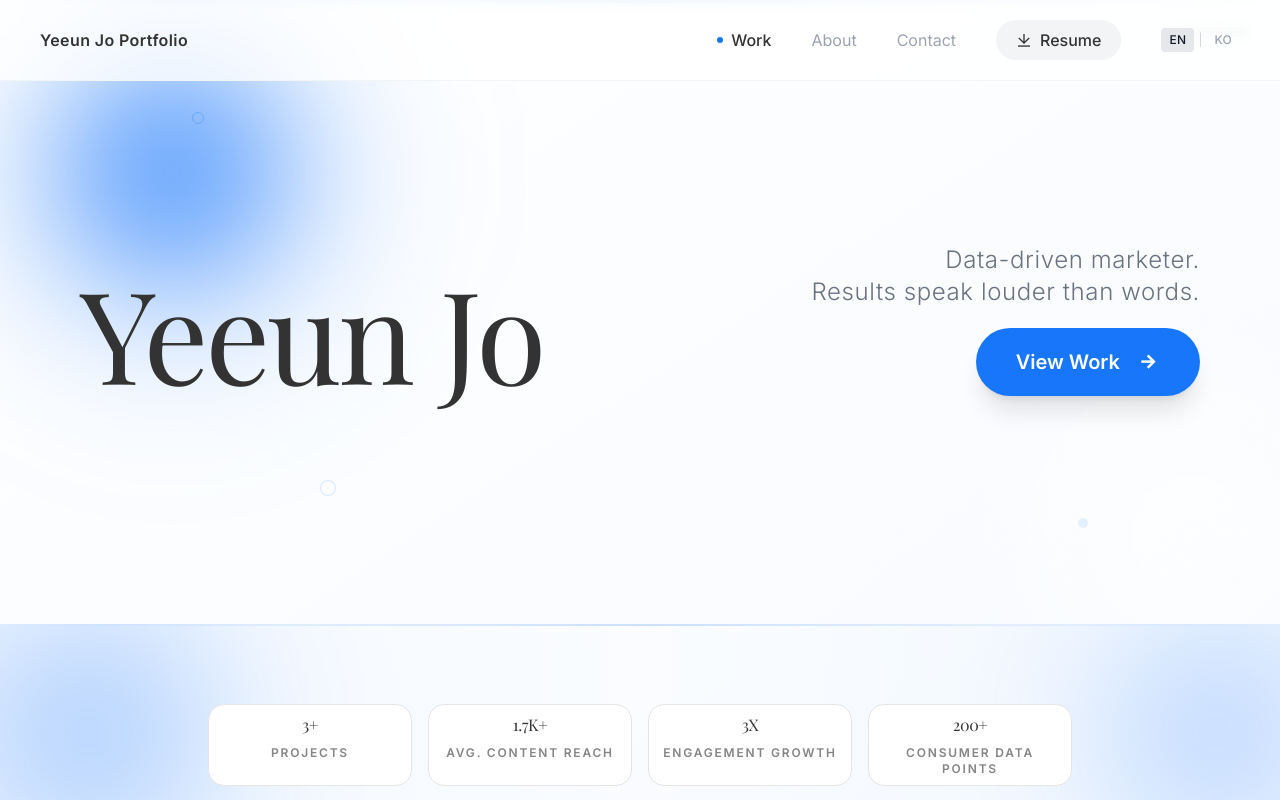
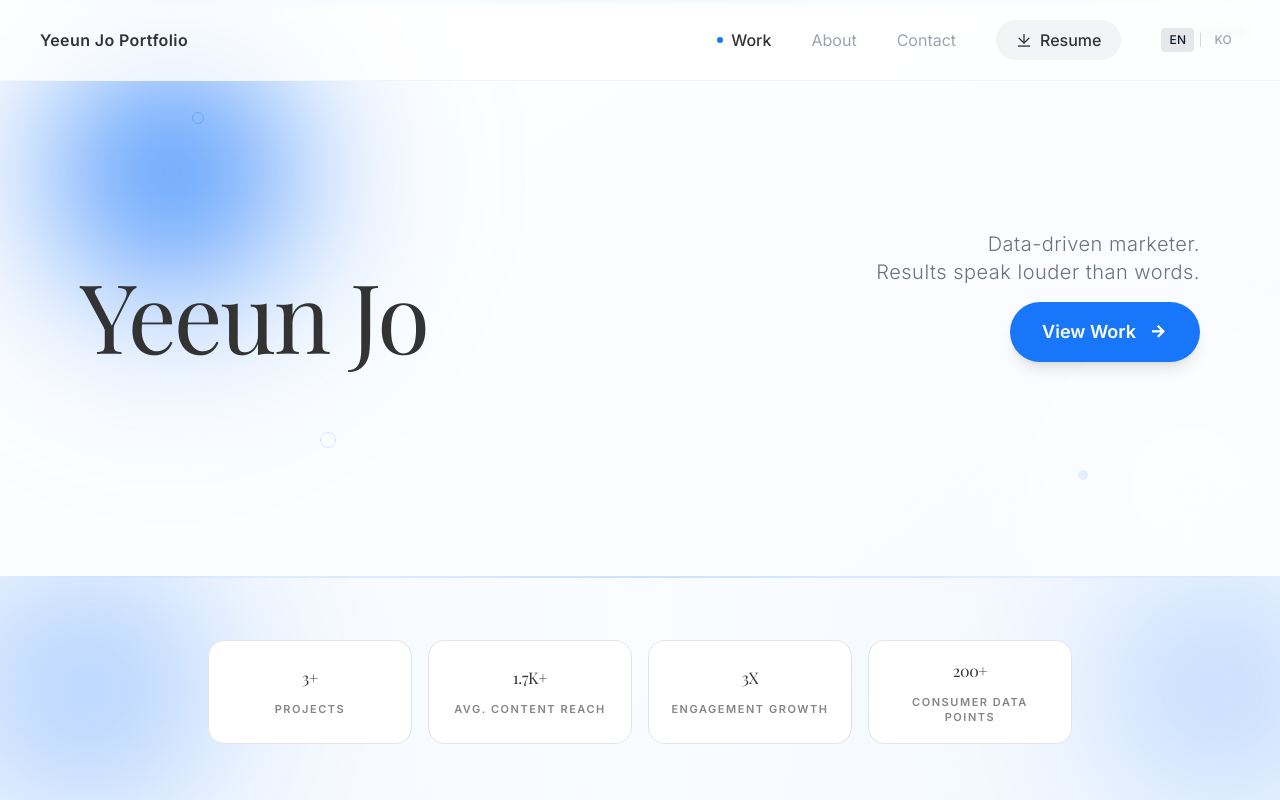
Before and after one commit to yeeunracheljo/yeeunj, a React (Vite) app: page / in a window 1280 px wide. Shown: the top 800 px of the page. Built offline with nearby package versions, Linux system fonts and the light colour scheme.

Commit message:
Refine hero and stats layout

```diff
--- a/src/pages/home/components/PortfolioHero.tsx
+++ b/src/pages/home/components/PortfolioHero.tsx
@@ -31,7 +31,7 @@ export default function PortfolioHero() {
       ref={heroRef}
       onMouseMove={handleMouseMove}
       onMouseLeave={handleMouseLeave}
-      className="relative min-h-[78vh] flex items-center justify-center px-6 md:px-12 lg:px-20 pt-28 pb-24 overflow-hidden"
+      className="relative min-h-[72vh] flex items-center justify-center px-6 md:px-12 lg:px-20 pt-24 pb-20 overflow-hidden"
       style={{ perspective: '1000px' }}
     >
       {/* ── Background Gradients ── */}
@@ -61,7 +61,7 @@ export default function PortfolioHero() {
         <div className="flex flex-col md:flex-row md:items-end md:justify-between gap-8">
           {/* ── Left — Name + Role Badge ── */}
           <div className={`flex-shrink-0 transition-all duration-1000 delay-150 ${isLoaded ? 'opacity-100 translate-y-0' : 'opacity-0 translate-y-10'}`}>
-            <h1 className="text-6xl md:text-8xl lg:text-9xl font-serif text-[#333] leading-none tracking-tight cursor-default select-none group">
+            <h1 className="text-5xl md:text-7xl lg:text-8xl font-serif text-[#333] leading-none tracking-tight cursor-default select-none group">
               <span className="inline-block transition-all duration-700 hover:drop-shadow-[0_0_40px_rgba(24,118,251,0.15)] hover:scale-[1.02]">
                 {t('hero.name')}
               </span>
@@ -70,8 +70,8 @@ export default function PortfolioHero() {
           </div>
 
           {/* ── Right — Tagline + Graphic strip + Button ── */}
-          <div className="text-right flex flex-col items-end gap-5 max-w-md">
-            <p className={`text-xl md:text-2xl lg:text-2xl text-gray-500 font-light leading-relaxed tracking-wide transition-all duration-1000 delay-500 ${isLoaded ? 'opacity-100 translate-y-0' : 'opacity-0 translate-y-10'}`}>
+          <div className="text-right flex flex-col items-end gap-4 max-w-sm">
+            <p className={`text-lg md:text-xl lg:text-xl text-gray-500 font-light leading-relaxed tracking-wide transition-all duration-1000 delay-500 ${isLoaded ? 'opacity-100 translate-y-0' : 'opacity-0 translate-y-10'}`}>
               <span className="block">{t('hero.tagline1')}</span>
               <span className="block">{t('hero.tagline2')}</span>
             </p>
@@ -79,7 +79,7 @@ export default function PortfolioHero() {
             <div className={`transition-all duration-1000 delay-600 ${isLoaded ? 'opacity-100 translate-y-0' : 'opacity-0 translate-y-10'}`}>
               <button
                 onClick={() => document.getElementById('work')?.scrollIntoView({ behavior: 'smooth' })}
-                className="group relative inline-flex items-center gap-4 px-10 py-5 bg-[#1876fb] text-white rounded-full text-xl font-bold overflow-hidden hover:bg-[#1463d5] hover:scale-105 hover:shadow-[0_0_40px_rgba(24,118,251,0.4)] active:scale-95 transition-all duration-500 whitespace-nowrap cursor-pointer shadow-xl"
+                className="group relative inline-flex items-center gap-3 px-8 py-4 bg-[#1876fb] text-white rounded-full text-lg font-bold overflow-hidden hover:bg-[#1463d5] hover:scale-105 hover:shadow-[0_0_40px_rgba(24,118,251,0.4)] active:scale-95 transition-all duration-500 whitespace-nowrap cursor-pointer shadow-lg"
               >
                 {/* Hover glow effect */}
                 <div className="absolute inset-0 rounded-full opacity-0 group-hover:opacity-100 transition-opacity duration-500 bg-gradient-to-br from-white/10 via-transparent to-white/10" />
@@ -88,8 +88,8 @@ export default function PortfolioHero() {
                 <div className="absolute top-0 left-1/2 -translate-x-1/2 w-0 h-[2px] bg-gradient-to-r from-transparent via-white/60 to-transparent group-hover:w-full transition-all duration-700" />
 
                 <span className="relative z-10">View Work</span>
-                <span className="relative z-10 w-6 h-6 flex items-center justify-center">
-                  <i className="ri-arrow-right-line text-xl transition-transform duration-300 group-hover:translate-x-1" />
+                <span className="relative z-10 w-5 h-5 flex items-center justify-center">
+                  <i className="ri-arrow-right-line text-lg transition-transform duration-300 group-hover:translate-x-1" />
                 </span>
 
                 {/* Border ring on hover */}
--- a/src/pages/home/components/QuickStats.tsx
+++ b/src/pages/home/components/QuickStats.tsx
@@ -56,7 +56,7 @@ function AnimatedNumber({ value }: { value: string }) {
   return (
     <p
       ref={ref}
-      className={`text-xs md:text-sm lg:text-base font-serif text-[#333] tracking-tight transition-all duration-500 ${isAnimating ? 'scale-105 drop-shadow-[0_0_20px_rgba(24,118,251,0.3)] text-[#1876fb]' : ''}`}
+      className={`text-sm md:text-base font-serif text-[#333] tracking-tight transition-all duration-500 ${isAnimating ? 'scale-105 drop-shadow-[0_0_20px_rgba(24,118,251,0.3)] text-[#1876fb]' : ''}`}
     >
       {display}
     </p>
@@ -106,7 +106,7 @@ export default function QuickStats() {
   }, [statItems]);
 
   return (
-    <section ref={sectionRef} className="pt-16 pb-10 md:pt-20 md:pb-14 relative overflow-hidden">
+    <section ref={sectionRef} className="pt-14 pb-10 md:pt-16 md:pb-14 relative overflow-hidden">
       {/* Full-width subtle blue gradient base */}
       <div className="absolute inset-0 bg-gradient-to-r from-[#1876fb]/[0.04] via-transparent to-[#1876fb]/[0.04] pointer-events-none" />
 
@@ -125,7 +125,7 @@ export default function QuickStats() {
           {statItems.map((stat, index) => (
             <div
               key={stat.label}
-              className={`group relative rounded-2xl border border-[#e5e5e5] bg-white hover:bg-[#fafafa] hover:border-[#ccc] hover:scale-[1.03] hover:shadow-[0_0_50px_rgba(0,0,0,0.06)] transition-all duration-700 cursor-default ${
+              className={`group relative min-h-[96px] md:min-h-[104px] rounded-2xl border border-[#e5e5e5] bg-white hover:bg-[#fafafa] hover:border-[#ccc] hover:scale-[1.03] hover:shadow-[0_0_50px_rgba(0,0,0,0.06)] transition-all duration-700 cursor-default ${
                 visibleCards[index] ? 'opacity-100 translate-y-0' : 'opacity-0 translate-y-6'
               }`}
               style={{ transitionDelay: `${index * 100}ms` }}
@@ -136,14 +136,14 @@ export default function QuickStats() {
               {/* Top blue shimmer line on hover */}
               <div className="absolute top-0 left-1/2 -translate-x-1/2 w-0 h-[2px] bg-gradient-to-r from-transparent via-[#1876fb]/50 to-transparent group-hover:w-full transition-all duration-700" />
 
-              <div className="relative px-2 py-1.5 md:px-3 md:py-2 text-center">
+              <div className="relative h-full px-4 py-4 md:px-5 md:py-4 text-center flex flex-col items-center justify-center">
                 {/* Number */}
-                <div className="mb-2">
+                <div className="mb-3">
                   <AnimatedNumber value={stat.value} />
                 </div>
 
                 {/* Label */}
-                <p className="text-[10px] md:text-xs text-[#333]/60 tracking-[0.15em] uppercase font-semibold group-hover:text-[#333]/90 transition-colors duration-300">
+                <p className="text-[10px] md:text-[11px] text-[#333]/60 tracking-[0.14em] uppercase font-semibold leading-snug group-hover:text-[#333]/90 transition-colors duration-300">
                   {stat.label}
                 </p>
               </div>
```
